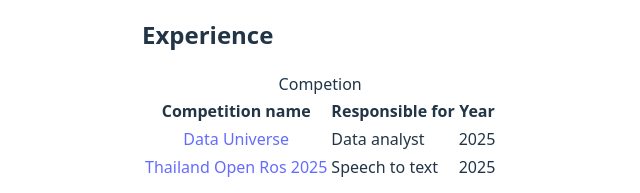
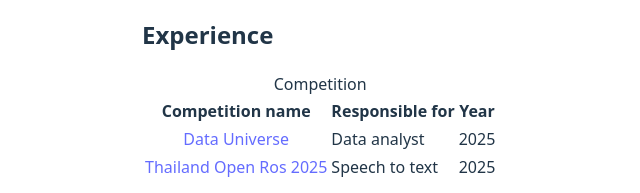
Before and after one commit to Phubetjitpilai/Exercise-2-2025-04-23-My-Resume, a website built with Vite: page index.html in a window 1280 px wide. Shown: the part 251-444 px from the top of the page, 578-1218 px from the left. Built offline with nearby package versions, Linux system fonts and the light colour scheme.

Commit message:
first commit

```diff
--- a/index.html
+++ b/index.html
@@ -32,7 +32,7 @@
     <section>
       <h2>Experience</h2>
       <table>
-        <caption>Competion</caption>
+        <caption>Competition</caption>
         <thead>
           <tr>
             <th>Competition name</th>
```
